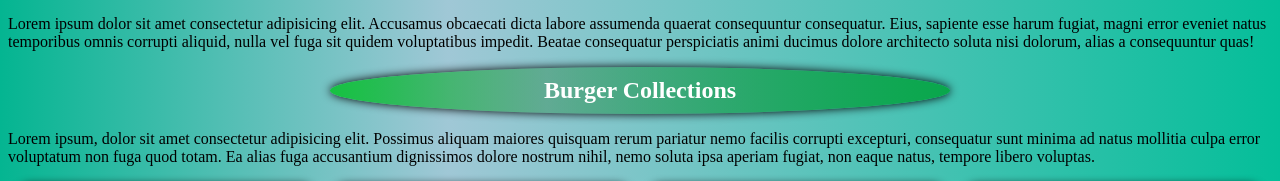
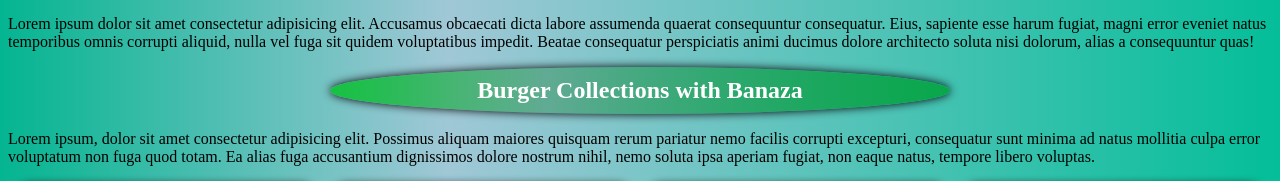
Before and after one commit to varshinirachakonda/foodieapplication, a plain HTML site: page index.html in a window 1280 px wide. Shown: the part 611-792 px from the top of the page. Drawn offline with Linux system fonts and the light colour scheme.

Commit message:
Add files via upload

```diff
--- a/index.html
+++ b/index.html
@@ -69,7 +69,7 @@
         </tr>
     </table>
     <p>Lorem ipsum dolor sit amet consectetur adipisicing elit. Accusamus obcaecati dicta labore assumenda quaerat consequuntur consequatur. Eius, sapiente esse harum fugiat, magni error eveniet natus temporibus omnis corrupti aliquid, nulla vel fuga sit quidem voluptatibus impedit. Beatae consequatur perspiciatis animi ducimus dolore architecto soluta nisi dolorum, alias a consequuntur quas!</p>
-    <h2>Burger Collections</h2>
+    <h2>Burger Collections with Banaza</h2>
     <p>Lorem ipsum, dolor sit amet consectetur adipisicing elit. Possimus aliquam maiores quisquam rerum pariatur nemo facilis corrupti excepturi, consequatur sunt minima ad natus mollitia culpa error voluptatum non fuga quod totam. Ea alias fuga accusantium dignissimos dolore nostrum nihil, nemo soluta ipsa aperiam fugiat, non eaque natus, tempore libero voluptas.</p>
 <table>
 
@@ -187,6 +187,7 @@ p>Lorem ipsum dolor sit amet consectetur adipisicing elit. Consequatur maxime it
     </tr>
    </table>
    <p>Lorem ipsum dolor sit amet consectetur adipisicing elit. Ipsa repudiandae cumque, iste excepturi corporis, similique, quibusdam reprehenderit eaque veniam laboriosam quam distinctio nihil laudantium harum. Perferendis minus, libero rem eos accusamus necessitatibus aliquid? Nemo cupiditate facilis qui molestias temporibus, repudiandae quia minus saepe laborum magnam suscipit, id reiciendis voluptatem beatae.</p>
+
    <h2>Copyright 2024 &copy;,yummy Foods</h2>
    <p align="center">All Rights Reserved</p>
    <p align="center">Developed and Maintained</p>
```
Also changed, not shown: 1 other file.
